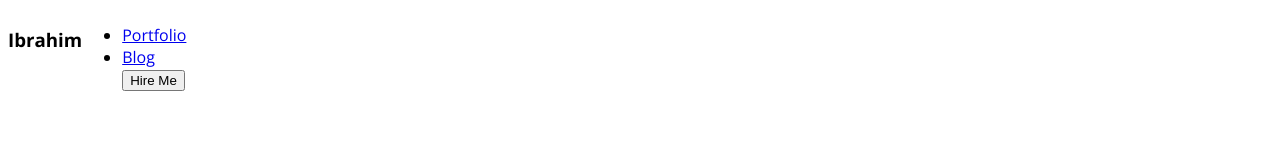
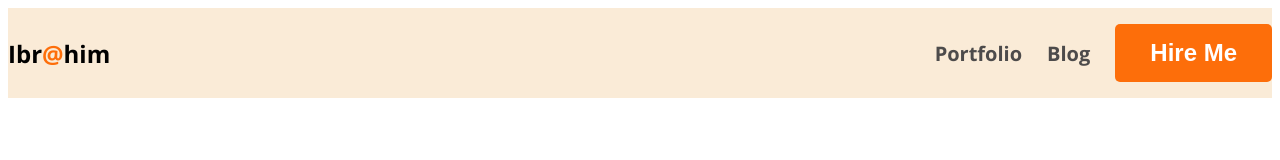
Before and after one commit to mdibrahimkhalil1995/webdeveloper-portfolio, a plain HTML site: page index.html in a window 1280 px wide. Drawn offline with nearby package versions, Linux system fonts and the light colour scheme.

Commit message:
added some line to the header

```diff
--- a/css/style.css
+++ b/css/style.css
@@ -2,7 +2,39 @@ body{
     font-family: "Open Sans", sans-serif;
     font-optical-sizing: auto;
 }
-
+.logo-color{
+    color: #FD6E0A;
+}
+nav{
+    display: flex;
+    align-items: center;
+    justify-content: space-between;
+    background-color: antiquewhite;
+}
+nav ul{
+    display: flex;
+    align-items: center;
+}
+nav ul li{
+    list-style-type: none;
+    margin-right: 25px;
+}
+nav ul li a{
+    text-decoration: none;
+    font-size: 20px;
+    font-weight: 700;
+    color: rgb(77, 75, 75);
+}
 .nav-bg{
     display: flex;
 }
+
+.btn-primary{
+    padding: 15px 35px;
+    background-color: #FD6E0A;
+    border: 0;
+    color: white;
+    font-size: 24px;
+    font-weight: 700;
+    border-radius: 5px;
+}
--- a/index.html
+++ b/index.html
@@ -15,11 +15,11 @@
 <body>
     <header>
         <nav class="nav-bg">
-            <h3>Ibrahim</h3>
+            <h1>Ibr<span class="logo-color">@</span>him</h1>
             <ul>
                 <li><a href="#">Portfolio</a></li>
                 <li><a href="#">Blog</a></li>
-                <button>Hire Me</button>
+                <button class="btn-primary">Hire Me</button>
             </ul>
         </nav>
     </header>
```
